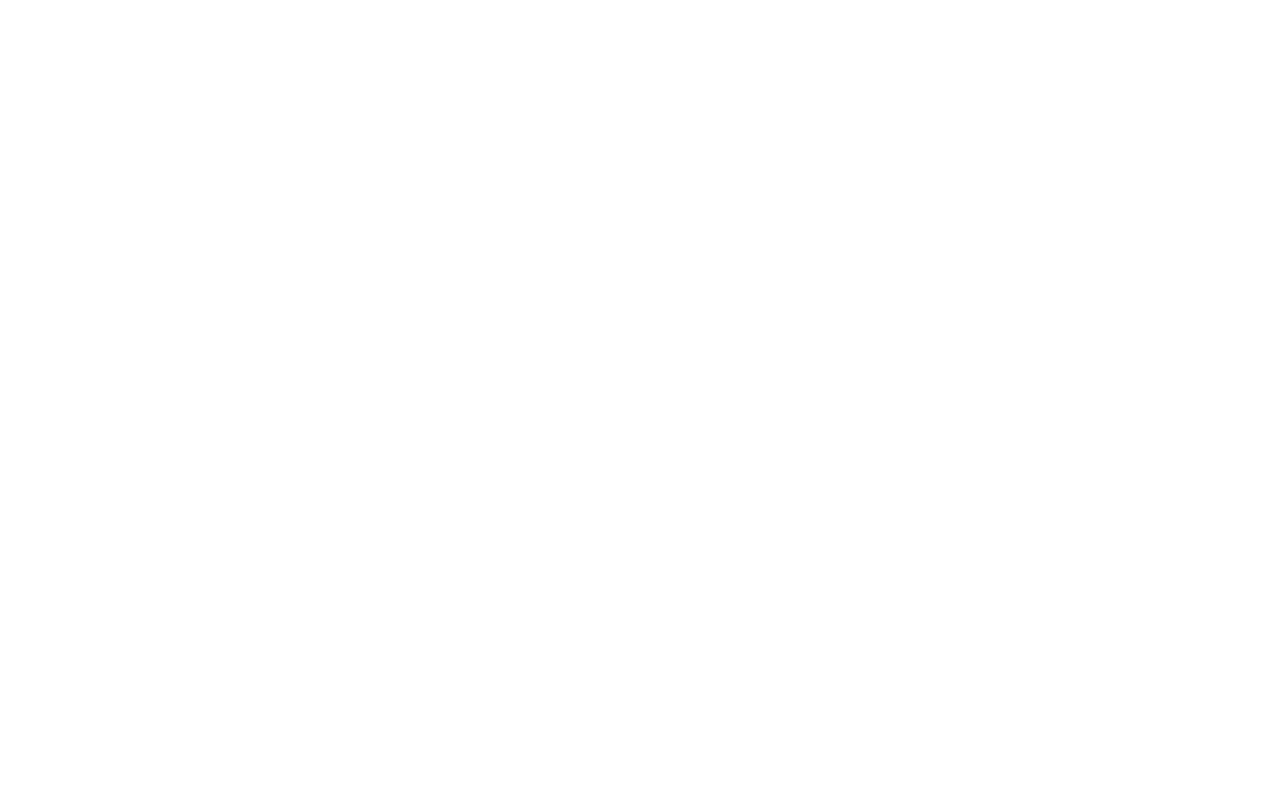
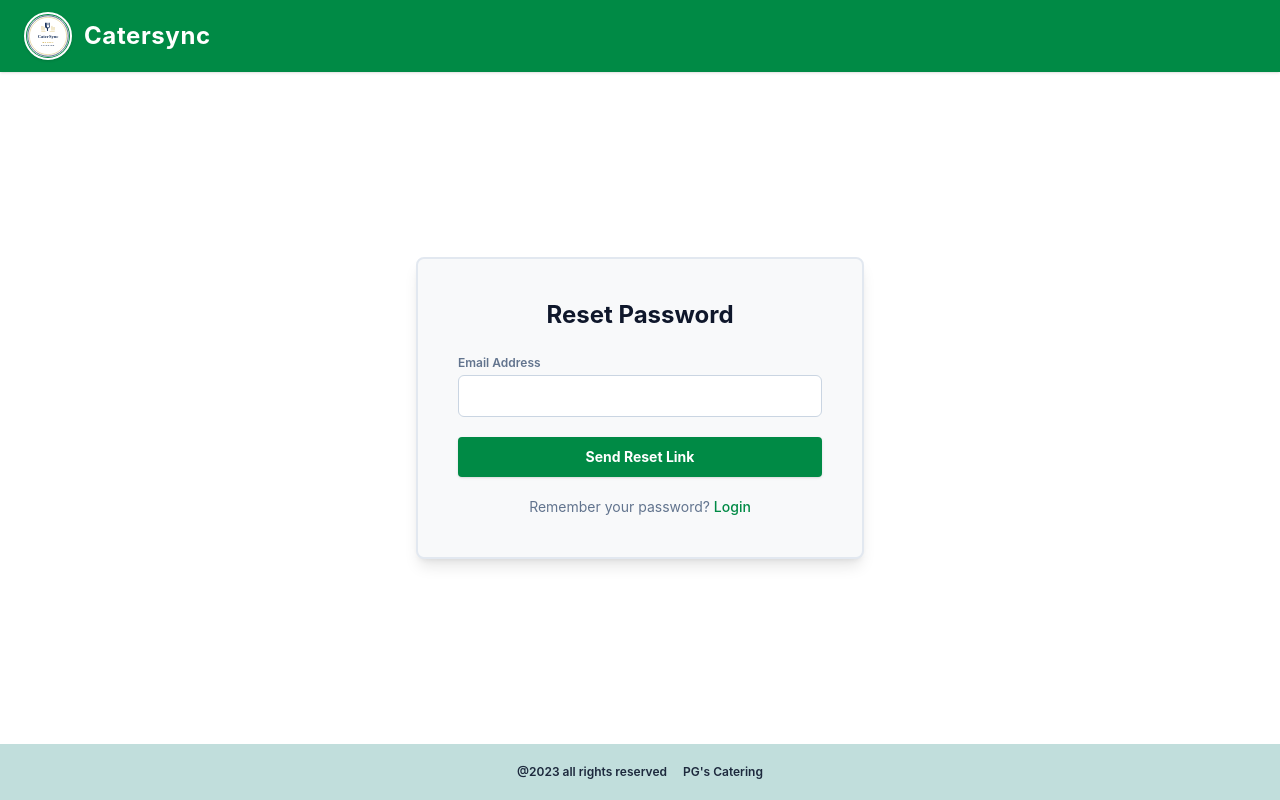
Before and after one commit to vonny30/Catersync-Web-Application, a React (Vite) app: page /forgot-password in a window 1280 px wide. Before the commit this address had no page. Built offline with nearby package versions, Linux system fonts and the light colour scheme; the HTML template or start-up script is replaced by a standard one.

Commit message:
Fix: login back-button logout with proper error handling, remove beforeunload

```diff
--- a/src/App.jsx
+++ b/src/App.jsx
@@ -20,6 +20,8 @@ import Reports from './pages/Reports';
 import PackagesAndMenus from './pages/PackagesAndMenus';
 import SettingsPage from './pages/SettingsPage';
 import Login from './pages/Login';
+import ForgotPassword from './pages/ForgotPassword';   // ✅ NEW
+import ResetPassword from './pages/ResetPassword';     // ✅ NEW
 
 function AppContent() {
   const { confirmState } = useConfirm();
@@ -29,7 +31,7 @@ function AppContent() {
       <Toaster
         position="bottom-right"
         containerStyle={{
-          zIndex: 999999, // 👈 Higher than all modals (z-[9999] / z-[99999])
+          zIndex: 999999,
         }}
         toastOptions={{
           duration: 4000,
@@ -59,6 +61,8 @@ function AppContent() {
       <Routes>
         <Route path="/" element={<Login />} />
         <Route path="/login" element={<Login />} />
+        <Route path="/forgot-password" element={<ForgotPassword />} />     {/* ✅ NEW */}
+        <Route path="/reset-password" element={<ResetPassword />} />       {/* ✅ NEW */}
         <Route
           path="/app"
           element={
@@ -81,7 +85,6 @@ function AppContent() {
         </Route>
       </Routes>
 
-      {/* Global Confirmation Modal */}
       <ConfirmModal
         isOpen={confirmState.isOpen}
         title={confirmState.title}
--- /dev/null
+++ b/src/pages/ForgotPassword.jsx
@@ -0,0 +1,95 @@
+// src/pages/ForgotPassword.jsx
+import { useState } from 'react';
+import { Link } from 'react-router-dom';
+import { supabase } from '../supabase';
+import toast from 'react-hot-toast';
+
+export default function ForgotPassword() {
+  const [email, setEmail] = useState('');
+  const [isLoading, setIsLoading] = useState(false);
+  const [submitted, setSubmitted] = useState(false);
+
+  const handleSubmit = async (e) => {
+    e.preventDefault();
+    if (!email) {
+      toast.error('Please enter your email address.');
+      return;
+    }
+
+    setIsLoading(true);
+    try {
+      const { error } = await supabase.auth.resetPasswordForEmail(email, {
+        redirectTo: `${window.location.origin}/reset-password`,
+      });
+      if (error) throw error;
+      setSubmitted(true);
+      toast.success('Password reset link sent to your email!');
+    } catch (error) {
+      toast.error(error.message || 'Failed to send reset email.');
+    } finally {
+      setIsLoading(false);
+    }
+  };
+
+  return (
+    <div className="min-h-screen flex flex-col bg-white font-sans">
+      <header className="bg-[#008A45] text-white h-[72px] flex items-center px-6 w-full shrink-0 shadow-sm">
+        <div className="flex items-center gap-3">
+          <div className="w-12 h-12 rounded-full overflow-hidden border-2 border-white shadow-sm flex-shrink-0">
+            <img src="/logo.svg" alt="Catersync" className="w-full h-full object-cover" />
+          </div>
+          <h1 className="text-2xl font-bold tracking-wide">Catersync</h1>
+        </div>
+      </header>
+
+      <main className="flex-1 flex flex-col items-center justify-center px-4 py-12">
+        <div className="bg-[#F8F9FA] border-2 border-slate-200 rounded-lg shadow-lg w-full max-w-md p-10">
+          <h2 className="text-2xl font-bold text-slate-900 text-center mb-6">Reset Password</h2>
+
+          {submitted ? (
+            <div className="text-center">
+              <p className="text-sm text-slate-600 mb-4">
+                We've sent a password reset link to <strong>{email}</strong>.
+                Please check your inbox and click the link to set a new password.
+              </p>
+              <Link to="/login" className="text-[#008A45] hover:underline font-medium">
+                Back to Login
+              </Link>
+            </div>
+          ) : (
+            <form onSubmit={handleSubmit} className="space-y-5">
+              <div>
+                <label className="block text-xs font-semibold text-slate-500 mb-1">Email Address</label>
+                <input
+                  type="email"
+                  value={email}
+                  onChange={(e) => setEmail(e.target.value)}
+                  className="w-full border border-slate-300 rounded-md p-2.5 text-sm focus:ring-2 focus:ring-[#008A45]/20 focus:border-[#008A45] outline-none bg-white"
+                  required
+                />
+              </div>
+              <button
+                type="submit"
+                disabled={isLoading}
+                className="w-full bg-[#008A45] hover:bg-[#007038] text-white font-bold text-sm py-2.5 rounded transition-colors shadow-sm disabled:opacity-70"
+              >
+                {isLoading ? 'Sending...' : 'Send Reset Link'}
+              </button>
+              <p className="text-center text-sm text-slate-500">
+                Remember your password?{' '}
+                <Link to="/login" className="text-[#008A45] hover:underline font-medium">
+                  Login
+                </Link>
+              </p>
+            </form>
+          )}
+        </div>
+      </main>
+
+      <footer className="bg-[#C1DEDC] py-5 text-center flex items-center justify-center gap-4 text-xs font-semibold text-slate-800">
+        <span>@2023 all rights reserved</span>
+        <span>PG's Catering</span>
+      </footer>
+    </div>
+  );
+}
--- /dev/null
+++ b/src/pages/ResetPassword.jsx
@@ -0,0 +1,124 @@
+// src/pages/ResetPassword.jsx
+import { useState, useEffect } from 'react';
+import { useNavigate, Link } from 'react-router-dom';
+import { supabase } from '../supabase';
+import toast from 'react-hot-toast';
+
+export default function ResetPassword() {
+  const navigate = useNavigate();
+  const [newPassword, setNewPassword] = useState('');
+  const [confirmPassword, setConfirmPassword] = useState('');
+  const [isLoading, setIsLoading] = useState(false);
+  const [isValidToken, setIsValidToken] = useState(false);
+
+  useEffect(() => {
+    // Check for recovery token in URL hash (Supabase default) or query string
+    const hashParams = new URLSearchParams(window.location.hash.substring(1));
+    const accessToken = hashParams.get('access_token');
+    const type = hashParams.get('type');
+
+    if (accessToken && type === 'recovery') {
+      setIsValidToken(true);
+    } else {
+      const queryParams = new URLSearchParams(window.location.search);
+      const token = queryParams.get('token');
+      if (token) {
+        setIsValidToken(true);
+      } else {
+        toast.error('Invalid or missing reset token. Please request a new link.');
+        navigate('/forgot-password');
+      }
+    }
+  }, [navigate]);
+
+  const handleSubmit = async (e) => {
+    e.preventDefault();
+    if (newPassword.length < 6) {
+      toast.error('Password must be at least 6 characters.');
+      return;
+    }
+    if (newPassword !== confirmPassword) {
+      toast.error('Passwords do not match.');
+      return;
+    }
+
+    setIsLoading(true);
+    try {
+      // Supabase will use the recovery session automatically
+      const { error } = await supabase.auth.updateUser({ password: newPassword });
+      if (error) throw error;
+
+      toast.success('Password updated successfully! Please log in with your new password.');
+      await supabase.auth.signOut();
+      navigate('/login');
+    } catch (error) {
+      toast.error(error.message || 'Failed to update password.');
+    } finally {
+      setIsLoading(false);
+    }
+  };
+
+  return (
+    <div className="min-h-screen flex flex-col bg-white font-sans">
+      <header className="bg-[#008A45] text-white h-[72px] flex items-center px-6 w-full shrink-0 shadow-sm">
+        <div className="flex items-center gap-3">
+          <div className="w-12 h-12 rounded-full overflow-hidden border-2 border-white shadow-sm flex-shrink-0">
+            <img src="/logo.svg" alt="Catersync" className="w-full h-full object-cover" />
+          </div>
+          <h1 className="text-2xl font-bold tracking-wide">Catersync</h1>
+        </div>
+      </header>
+
+      <main className="flex-1 flex flex-col items-center justify-center px-4 py-12">
+        <div className="bg-[#F8F9FA] border-2 border-slate-200 rounded-lg shadow-lg w-full max-w-md p-10">
+          <h2 className="text-2xl font-bold text-slate-900 text-center mb-6">Set New Password</h2>
+
+          {isValidToken ? (
+            <form onSubmit={handleSubmit} className="space-y-5">
+              <div>
+                <label className="block text-xs font-semibold text-slate-500 mb-1">New Password</label>
+                <input
+                  type="password"
+                  value={newPassword}
+                  onChange={(e) => setNewPassword(e.target.value)}
+                  className="w-full border border-slate-300 rounded-md p-2.5 text-sm focus:ring-2 focus:ring-[#008A45]/20 focus:border-[#008A45] outline-none bg-white"
+                  required
+                  minLength="6"
+                />
+              </div>
+              <div>
+                <label className="block text-xs font-semibold text-slate-500 mb-1">Confirm Password</label>
+                <input
+                  type="password"
+                  value={confirmPassword}
+                  onChange={(e) => setConfirmPassword(e.target.value)}
+                  className="w-full border border-slate-300 rounded-md p-2.5 text-sm focus:ring-2 focus:ring-[#008A45]/20 focus:border-[#008A45] outline-none bg-white"
+                  required
+                />
+              </div>
+              <button
+                type="submit"
+                disabled={isLoading}
+                className="w-full bg-[#008A45] hover:bg-[#007038] text-white font-bold text-sm py-2.5 rounded transition-colors shadow-sm disabled:opacity-70"
+              >
+                {isLoading ? 'Updating...' : 'Update Password'}
+              </button>
+            </form>
+          ) : (
+            <div className="text-center text-sm text-slate-600">
+              <p>Invalid or expired reset link.</p>
+              <Link to="/forgot-password" className="text-[#008A45] hover:underline font-medium mt-2 inline-block">
+                Request a new link
+              </Link>
+            </div>
+          )}
+        </div>
+      </main>
+
+      <footer className="bg-[#C1DEDC] py-5 text-center flex items-center justify-center gap-4 text-xs font-semibold text-slate-800">
+        <span>@2023 all rights reserved</span>
+        <span>PG's Catering</span>
+      </footer>
+    </div>
+  );
+}
--- a/src/supabase.js
+++ b/src/supabase.js
@@ -3,8 +3,15 @@ import { createClient } from '@supabase/supabase-js';
 const supabaseUrl = import.meta.env.VITE_SUPABASE_URL;
 const supabaseKey = import.meta.env.VITE_SUPABASE_ANON_KEY;
 
-// ADD THESE TWO LINES:
 console.log("Supabase URL is:", supabaseUrl);
 console.log("Supabase Key is:", supabaseKey ? "Found!" : "Missing!");
 
-export const supabase = createClient(supabaseUrl, supabaseKey);
+export const supabase = createClient(supabaseUrl, supabaseKey, {
+  auth: {
+    // ✅ Use sessionStorage – session is cleared when the tab is closed
+    storage: sessionStorage,
+    autoRefreshToken: true,
+    persistSession: true,
+    detectSessionInUrl: true,
+  },
+});
```
Also changed, not shown: src/contexts/AuthContext.jsx (+33 -37 lines), src/pages/Login.jsx (+31 -25 lines).
